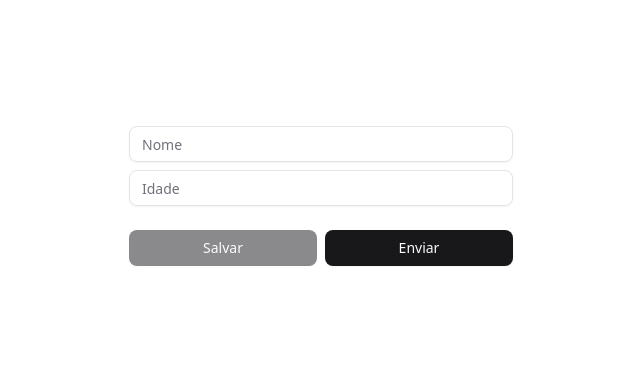
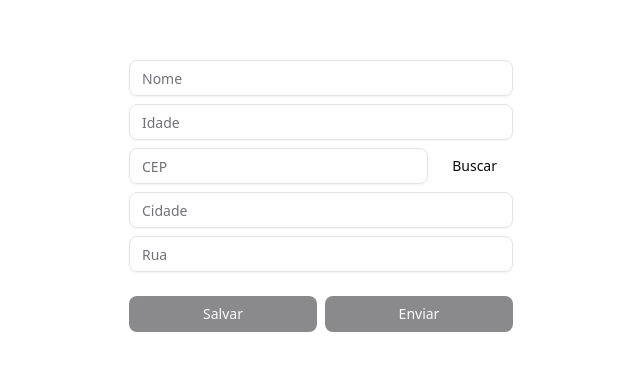
Before and after one commit to junkes00/jstack, a React (Vite) app in the folder react-hook-form/: page / in a window 1280 px wide. Shown: the part 204-574 px from the top of the page, without its empty margins (319-959 px from the left). Built offline with nearby package versions, Linux system fonts and the light colour scheme.

Commit message:
feat: get zipCode by button or useEffect

```diff
--- a/react-hook-form/src/App.tsx
+++ b/react-hook-form/src/App.tsx
@@ -1,13 +1,18 @@
 import { ErrorMessage } from "@hookform/error-message";
 import { ThemeProvider } from "./app/context/theme-context";
 
+import { useEffect, useRef } from "react";
 import { useForm } from "react-hook-form";
+import { sleep } from "./app/lib/utils";
 import { Button } from "./ui/components/ui/button";
 import { Input } from "./ui/components/ui/input";
 
 interface IFormData {
   name: string;
   age: number;
+  zipCode: string;
+  street: string;
+  city: string;
 }
 
 export function App() {
@@ -16,17 +21,22 @@ export function App() {
   const {
     handleSubmit: hookFormHandleSubmit,
     register,
-    formState
+    formState,
+    reset,
+    watch,
+    getValues,
+    setValue
   } = useForm<IFormData>({
-    defaultValues: {
-      name: "",
-    }
+
   });
 
   const handleSubmit = hookFormHandleSubmit(
-    (data) => {
+    async (data) => {
       console.log("Formulário submetido");
-      console.log(data);
+
+      await sleep(2000);
+
+      reset(data);
     },
     (errors) => {
       console.log(errors);
@@ -34,6 +44,37 @@ export function App() {
   );
 
   const isDirty = Object.keys(formState.dirtyFields).length > 0;
+
+  async function handleSearchZipCode() {
+    const zipCode = getValues("zipCode");
+
+    const response = await fetch(`https://viacep.com.br/ws/${zipCode}/json/`);
+    const body = await response.json();
+
+    setValue("city", body.localidade);
+    setValue("street", body.logradouro);
+  }
+
+  const lastSearchedZipCode = useRef(getValues("zipCode"));
+
+  useEffect(() => {
+    const { unsubscribe } = watch(async (formData) => {
+      const zipcode = formData.zipCode ?? "";
+
+      if (zipcode.length >= 8 && zipcode !== lastSearchedZipCode.current) {
+        const response = await fetch(`https://viacep.com.br/ws/${zipcode}/json/`);
+        const body = await response.json();
+
+        lastSearchedZipCode.current = zipcode;
+        setValue("city", body.localidade);
+        setValue("street", body.logradouro);
+      }
+    });
+
+    return () => {
+      unsubscribe();
+    };
+  }, [setValue, watch]);
 
   return (
     <ThemeProvider>
@@ -43,7 +84,11 @@ export function App() {
             <div>
               <Input
                 placeholder="Nome"
-                {...register("name")}
+                {...register("name", {
+                  // required: true,
+                  // min: 2,
+                }
+                )}
               />
 
               <ErrorMessage
@@ -63,7 +108,8 @@ export function App() {
                 type="number"
                 placeholder="Idade"
                 {...register("age", {
-                  required: true,
+                  // required: true,
+                  // min: 18,
                   setValueAs: age => Number(age)
                 }
                 )}
@@ -80,9 +126,36 @@ export function App() {
               />
             </div>
 
+            <div className="flex gap-2">
+              <Input
+                // type="number"
+                placeholder="CEP"
+                className="flex-1"
+                {...register("zipCode")}
+              />
+
+              <Button
+                type="button"
+                variant="ghost"
+                onClick={handleSearchZipCode}
+              >
+                Buscar
+              </Button>
+            </div>
+
+            <Input
+              placeholder="Cidade"
+              {...register("city")}
+            />
+
+            <Input
+              placeholder="Rua"
+              {...register("street")}
+            />
+
             <div className="flex mt-4 gap-2">
-              <Button type="button" className="flex-1" disabled={!isDirty}>Salvar</Button>
-              <Button className="flex-1" disabled={isDirty}>Enviar</Button>
+              <Button className="flex-1" disabled={!isDirty || formState.isSubmitting || !formState.isValid}>Salvar</Button>
+              <Button className="flex-1" disabled={isDirty || formState.isSubmitting || formState.isValid}>Enviar</Button>
             </div>
           </form>
         </div>
```
